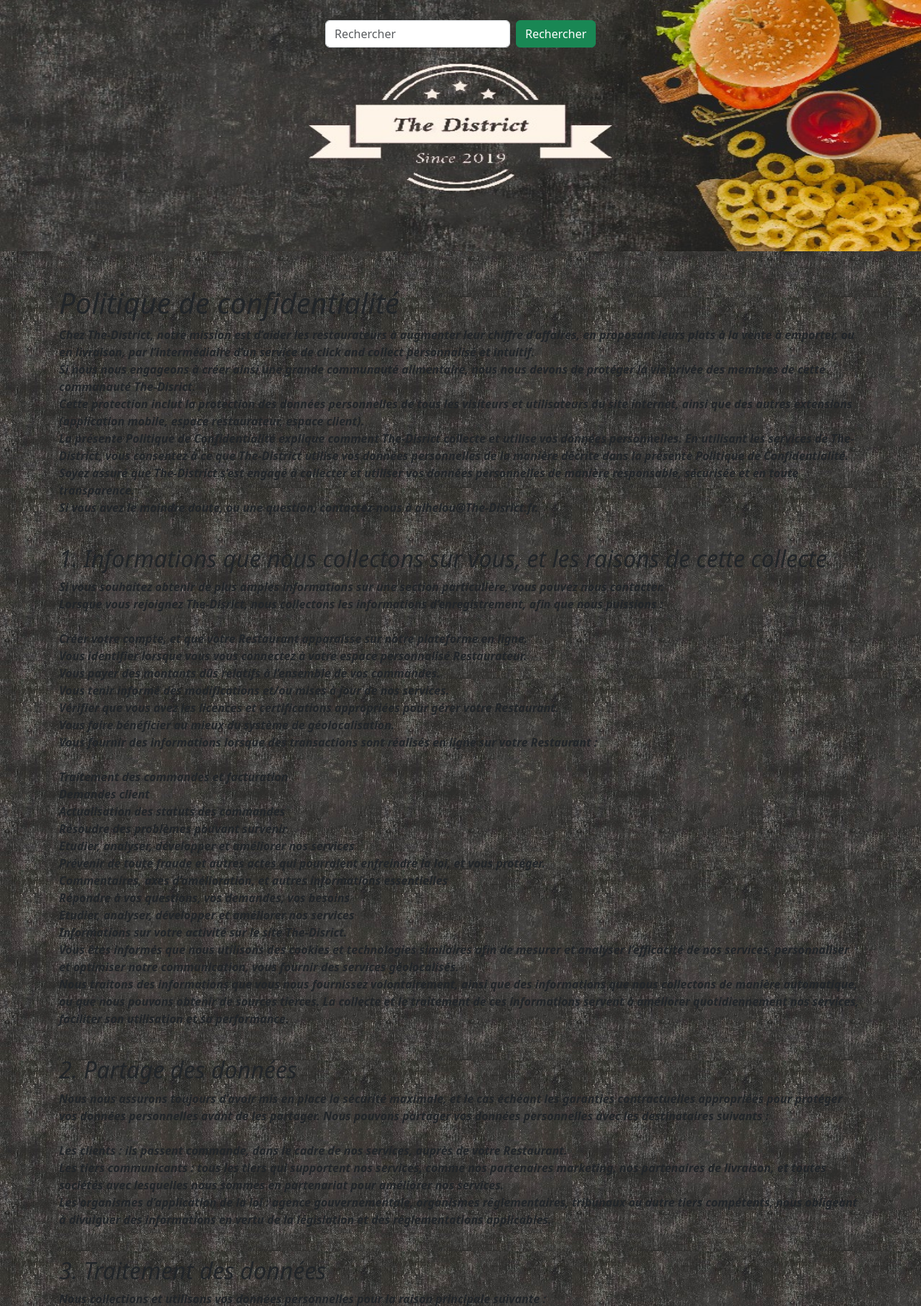
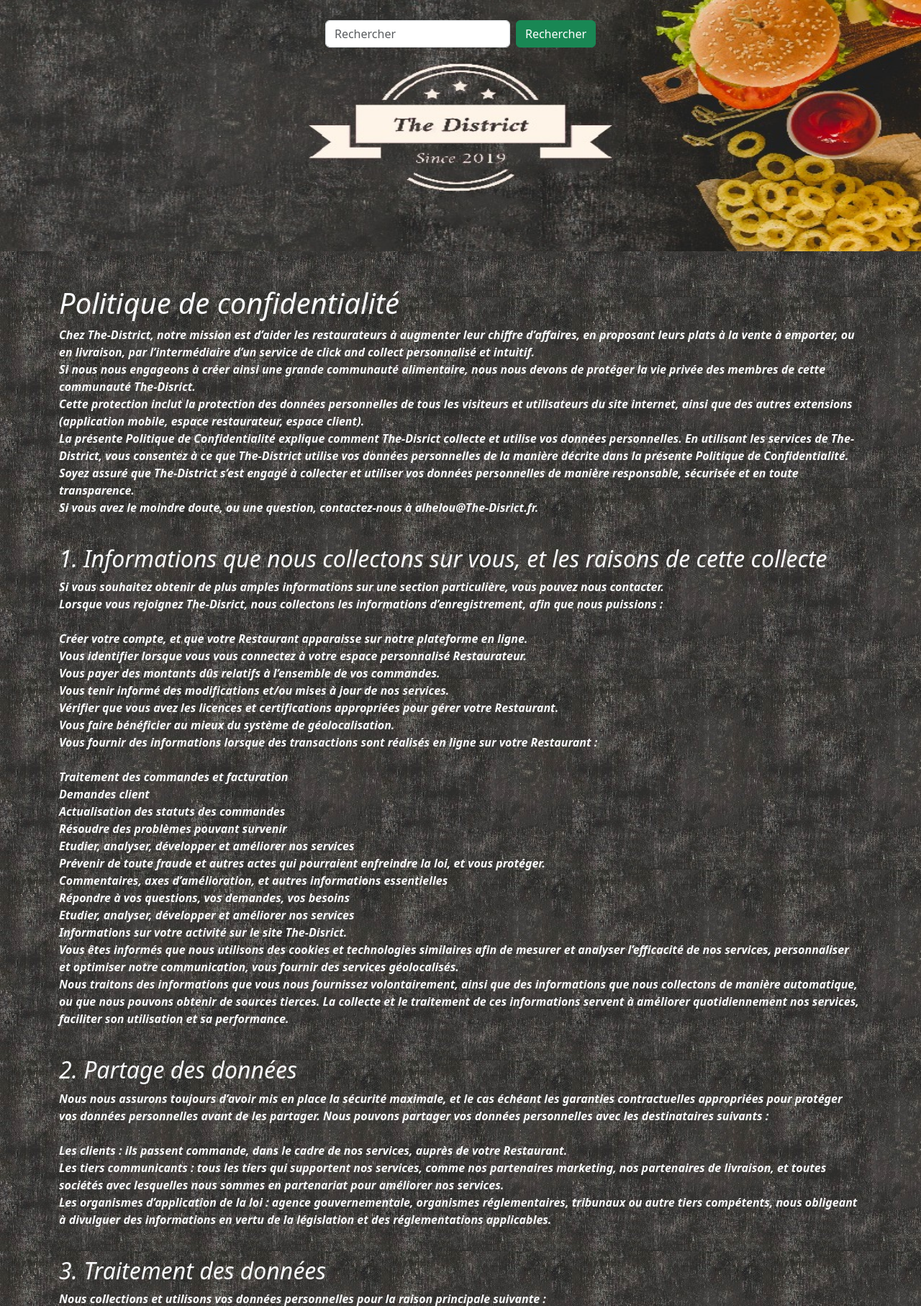
Before and after one commit to AL-HELOU/Projet-The-District, a Symfony app: template templates/pages/politique-mentions/poldeconfident.html.twig in a window 1280 px wide. Shown: the part 117-1931 px from the top of the page at 72% size. Run offline with Twig, Linux system fonts and the light colour scheme; the template is opened without the code that fills it, so the values that code supplies are empty; some libraries are stand-ins or nearby versions.

Commit message:
changement du 'font color' pour les pages mentionslegales et poldeconfident

```diff
--- a/templates/pages/politique-mentions/mentionslegales.html.twig
+++ b/templates/pages/politique-mentions/mentionslegales.html.twig
@@ -4,7 +4,7 @@
 
 
 {% block body %}
-    <div class="container justify-content-center mt-5 mb-5">
+    <div class="container justify-content-center mt-5 mb-5 text-light">
         <h1>Mentions légales</h1>
 
     <div class="mt-5">
--- a/templates/pages/politique-mentions/poldeconfident.html.twig
+++ b/templates/pages/politique-mentions/poldeconfident.html.twig
@@ -5,7 +5,7 @@
 
 {% block body %}
 
-    <div class="container justify-content-center">
+    <div class="container justify-content-center text-light">
         <div>
             <h1 class="mt-5">Politique de confidentialité</h1>
             <p>Chez The-District, notre mission est d’aider les restaurateurs à augmenter leur chiffre d’affaires, en proposant leurs plats à la vente à emporter, ou en livraison, par l’intermédiaire d’un service de click and collect personnalisé et intuitif. <br> Si nous nous engageons à créer ainsi une grande communauté alimentaire, nous nous devons de protéger la vie privée des membres de cette communauté The-Disrict. <br>Cette protection inclut la protection des données personnelles de tous les visiteurs et utilisateurs du site internet, ainsi que des autres extensions (application mobile, espace restaurateur, espace client). <br>
```
